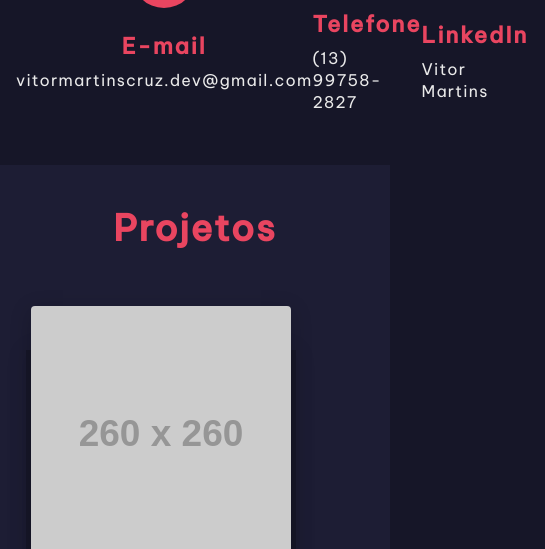
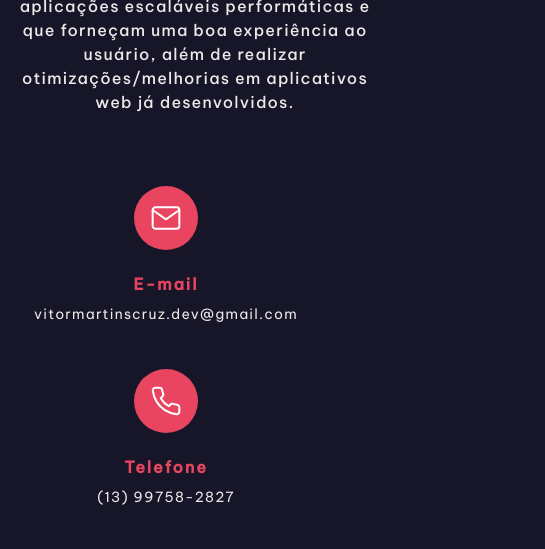
Before and after one commit to vitormrts/portfolio, a website: page index.html in a window 390 px wide. Shown: the part 889-1438 px from the top of the page, 545 px wide, since content can reach past the window. Drawn offline with Linux system fonts and the light colour scheme; placeholder pictures from the web are drawn by us.

Commit message:
Update responsiviness

```diff
--- a/index.html
+++ b/index.html
@@ -44,7 +44,7 @@
       <div class="container">
         <div class="description">
           <h2>Sobre</h2>
-          <p>Lorem ipsum dolor sit amet consectetur adipisicing elit. Natus repudiandae accusamus necessitatibus minima repellendus facilis nostrum.</p>
+          <p>Graduando em Sistemas de Informação pela USP desde 2020 (5o. semestre). Na área da tecnologia desde 2020, tenho foco em desenvolvimento web front-end. Com o objetivo de me especializar cada vez mais nesse ramo, tenho interesse em desenvolver aplicações escaláveis performáticas e que forneçam uma boa experiência ao usuário, além de realizar otimizações/melhorias em aplicativos web já desenvolvidos.</p>
         </div>
         <div class="contacts">
           <div class="contact">
@@ -292,25 +292,6 @@
         <h1><span>&#169; 2022 </span>Vitor Martins</h1>
         <small>All rights reserved</small>
       </div>
-      <div class="social-media">
-        <ul>
-          <li>
-            <a aria-label="Ver GitHub" href="https://github.com/vitormrts" target="_blank">
-              <img src="./src/images/github.png" alt="GitHub">
-            </a>
-          </li>
-          <li>
-            <a aria-label="Ver LinkedIn"  href="https://www.linkedin.com/in/vitor-martins-cruz-b42567203/" target="_blank">
-              <img src="./src/images/linkedin.png" alt="LinkedIn">
-            </a>
-          </li>
-          <li>
-            <a aria-label="Enviar E-mail" href="mailto:vitormartinscruz.dev@gmail.com">
-              <img src="./src/images/email.png" alt="Email">
-            </a>
-          </li>
-        </ul>
-      </div>
   </footer>
   <script src="src/js/animations.js"></script>
 </body>
--- a/src/scss/abstracts/_variables.scss
+++ b/src/scss/abstracts/_variables.scss
@@ -4,9 +4,9 @@ $font-family-base-medium: "Be Vietnam Pro Medium", sans-serif;
 $font-family-base-bold: "Be Vietnam Pro Bold", sans-serif;
 
 // Breakpoints
-$breakpoint-desktop: "1200px";
-$breakpoint-tablet: "992px";
-$breakpoint-mobile: "768px";
+$breakpoint-desktop: "1199px";
+$breakpoint-tablet: "991px";
+$breakpoint-mobile: "767px";
 
 // Colors
 $platinum: #EAEAEA;
--- a/src/scss/base/_helpers.scss
+++ b/src/scss/base/_helpers.scss
@@ -30,7 +30,7 @@
 }
 
 section {
-  padding: 120px 0;
+  padding: 130px 0;
   display: flex;
   flex-direction: column;
   align-items: center;
--- a/src/scss/layout/_footer.scss
+++ b/src/scss/layout/_footer.scss
@@ -14,17 +14,4 @@
       color: $platinum;
     }
   }
-  .social-media {
-    ul {
-      @include reset-list();
-      display: flex;
-      gap: 24px;
-      li {
-        img {
-          width: 28px;
-          height: 28px;
-        }
-      }
-    }
-  }
 }
--- a/src/scss/layout/_header.scss
+++ b/src/scss/layout/_header.scss
@@ -61,6 +61,9 @@
           }
         }
       }
+      @include responsive-tablet {
+        display: none;
+      }
     }
   }
 }
--- a/src/scss/pages/_home.scss
+++ b/src/scss/pages/_home.scss
@@ -25,6 +25,10 @@
         color: $platinum;
         margin: 0;
       }
+      @include responsive-tablet {
+        text-align: center;
+        width: 100%;
+      }
     }
     .image-wrapper {
       min-width: 320px;
@@ -34,6 +38,12 @@
         height: 100%;
         object-fit: cover;
       }
+      @include responsive-tablet {
+        display: none;
+      }
+    }
+    @include responsive-tablet {
+      padding: 150px 0;
     }
   }
   #about {
@@ -88,6 +98,9 @@
             margin-bottom: 8px;
             letter-spacing: 2px;
             text-align: center;
+            @include responsive-tablet {
+              font-size: 16px;
+            }
           }
           a {
             letter-spacing: 1.2px;
@@ -111,8 +124,20 @@
                 width: 100%;
               }
             }
+            @include responsive-tablet {
+              font-size: 14px;
+            }
           }
         }
+        @include responsive-tablet {
+          width: 300px;
+        }
+      }
+      @include responsive-tablet {
+        gap: 32px;
+        justify-content: start;
+        align-items: flex-start;
+        flex-wrap: wrap;
       }
     }
   }
@@ -127,6 +152,9 @@
       flex-wrap: wrap;
       align-items: flex-start;
       justify-content: space-between;
+      @include responsive-desktop {
+        justify-content: center;
+      }
     }
     .project {
       background-color: $xiketic;
@@ -221,6 +249,9 @@
       align-items: center;
       justify-content: space-between;
       gap: 32px;
+      @include responsive-tablet {
+        justify-content: flex-start;
+      }
     }
     .service-card {
       width: 320px;
@@ -239,6 +270,14 @@
         img {
           width: 72px;
           height: 72px;
+          @include responsive-desktop {
+            width: 56px;
+            height: 56px;
+          }
+        }
+        @include responsive-desktop {
+          width: 56px;
+          height: 56px;
         }
       }
       .description {
@@ -257,6 +296,15 @@
           font-size: 14px;
           filter: brightness(0.8);
         }
+      }
+      @include responsive-desktop {
+        width: 250px;
+        min-height: 420px;
+        padding: 24px;
+      }
+      @include responsive-tablet {
+        width: 320px;
+        min-height: 340px;
       }
     }
   }
@@ -282,7 +330,9 @@
       }
       @include responsive-tablet {
         grid-template-columns: repeat(2, 240px);
-        grid-gap: 32px;
+      }
+      @include responsive-mobile {
+        grid-template-columns: repeat(1, 280px);
       }
     }
     a {
@@ -308,6 +358,10 @@
         @include responsive-tablet {
           width: 240px;
           height: 240px;
+        }
+        @include responsive-mobile {
+          width: 280px;
+          height: 200px;
         }
       }
       &-wrapper {
```
Also changed, not shown: src/css/main.css, src/images/email-circle.png (deleted), src/images/email.png (deleted), src/images/front-end.png (deleted), src/images/github.png (deleted), src/images/linkedin.png (deleted), 1 other file.
